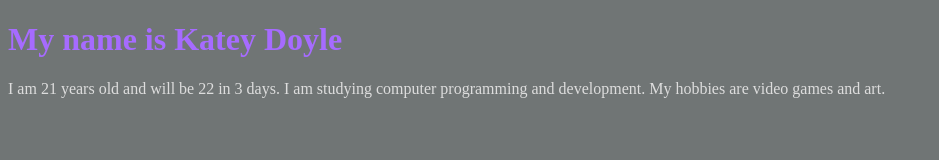
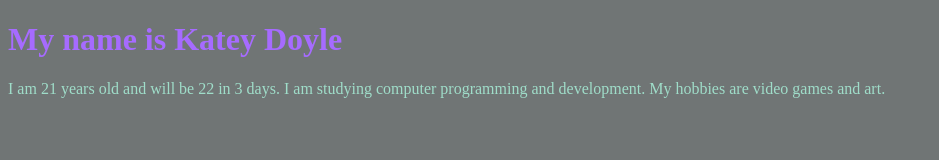
Before and after one commit to Kmdoyle1/Kmdoyle1.github.io, a plain HTML site: page index.html in a window 1280 px wide. Shown: the whole page, without its empty margins (0-939 px from the left). Drawn offline with Linux system fonts and the light colour scheme.

Commit message:
index.html

```diff
--- a/index.html
+++ b/index.html
@@ -10,7 +10,7 @@
         color:#A66BFF
       }
       p{
-        color:#DDDDDD;
+        color:#9fDDC9;
       }
     </style>
   </head>
```
